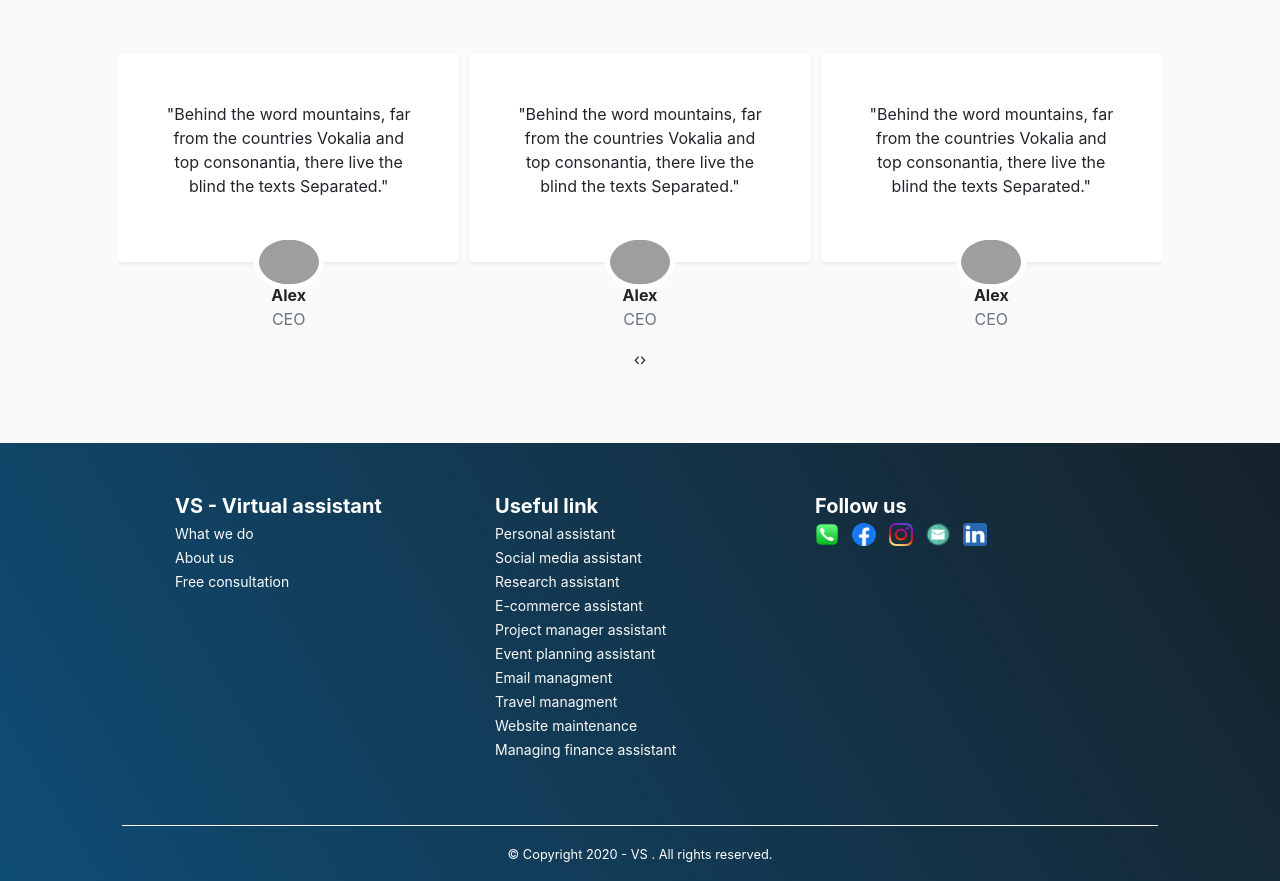
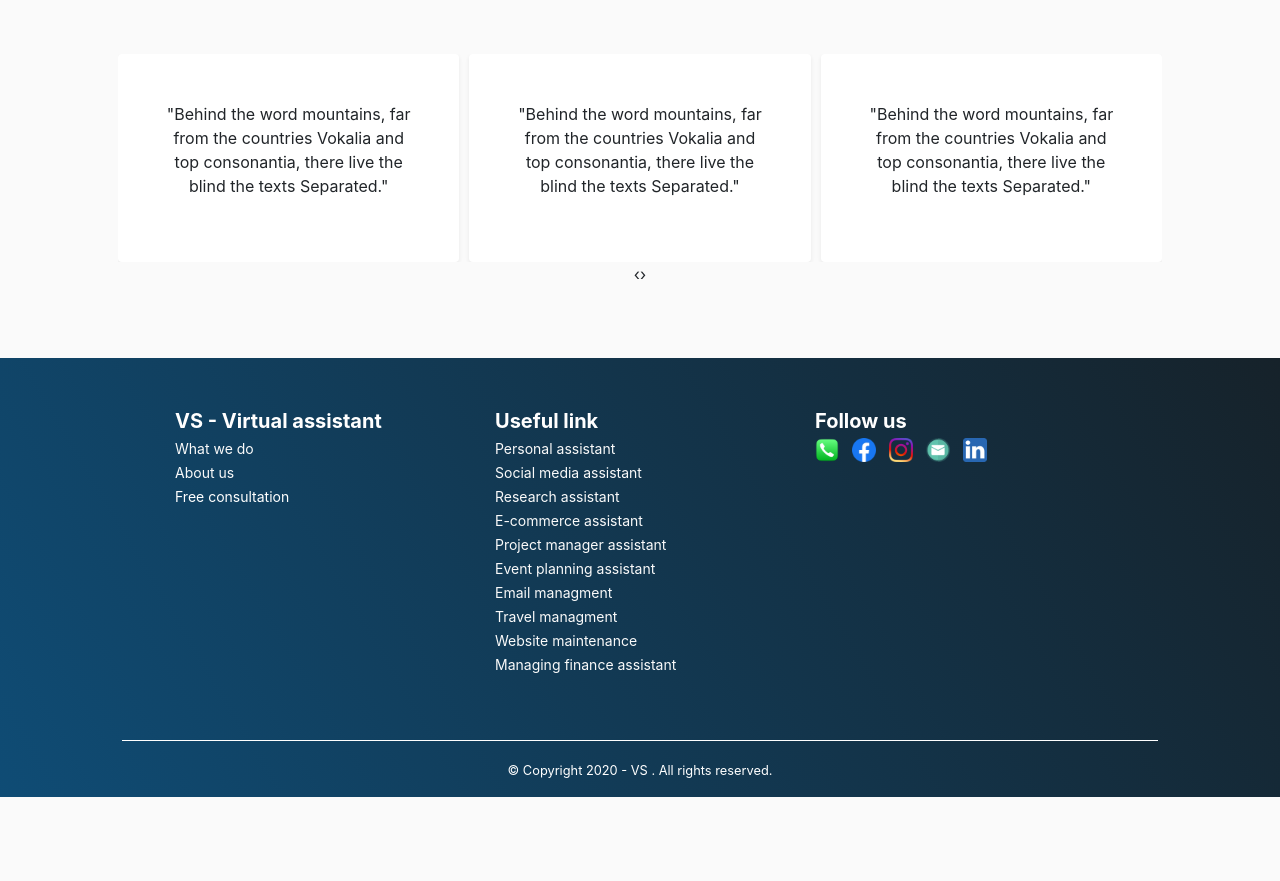
Before and after one commit to siteshmehta/virtual-assistance, a PHP site: page / in a window 1280 px wide. Shown: the part 3295-4176 px from the top of the page. After the commit the page ends 4092 px from the top, so only its background shows below. Run offline with PHP 8.4, Linux system fonts and the light colour scheme; some libraries are stand-ins or nearby versions; grey boxes are pictures that could not be loaded.

Commit message:
Update index.php

```diff
--- a/index.php
+++ b/index.php
@@ -392,10 +392,10 @@
                                 there live the blind the texts Separated."</p>
                         </div>
                     </div>
-                        <img src="http://imuser.cf/wp-content/uploads/2020/09/Testimonial_img-2.jpeg" class="rounded-circle testimonial-image">
+<!--                         <img src="http://imuser.cf/wp-content/uploads/2020/09/Testimonial_img-2.jpeg" class="rounded-circle testimonial-image">
                         <p class="font-weight-bold" style="margin-top:-10%">Alex<br>
                             <font class="font-weight-normal text-secondary">CEO</font>
-                        </p>
+                        </p> -->
                 </div>
 
                 <?php
```
